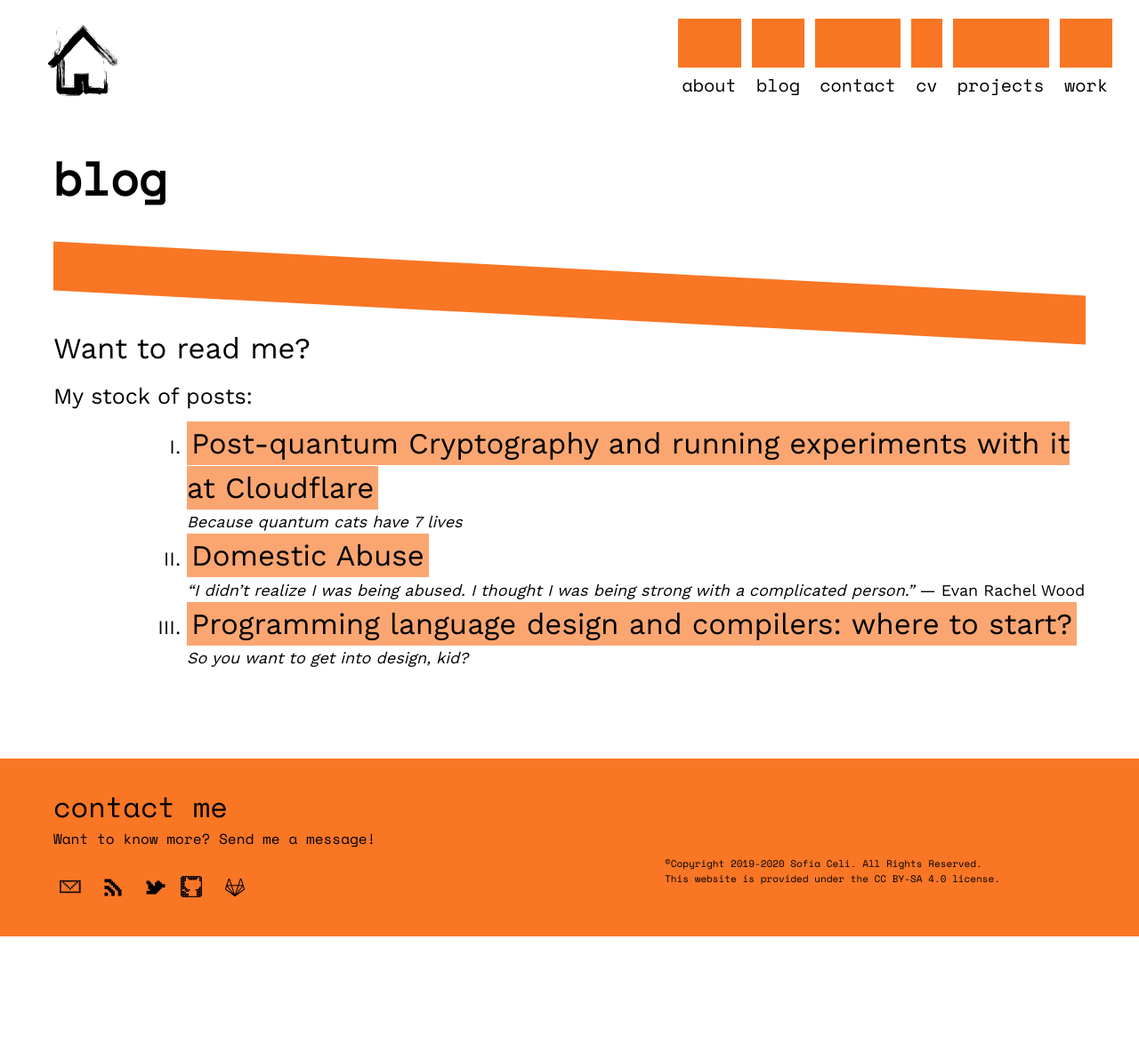
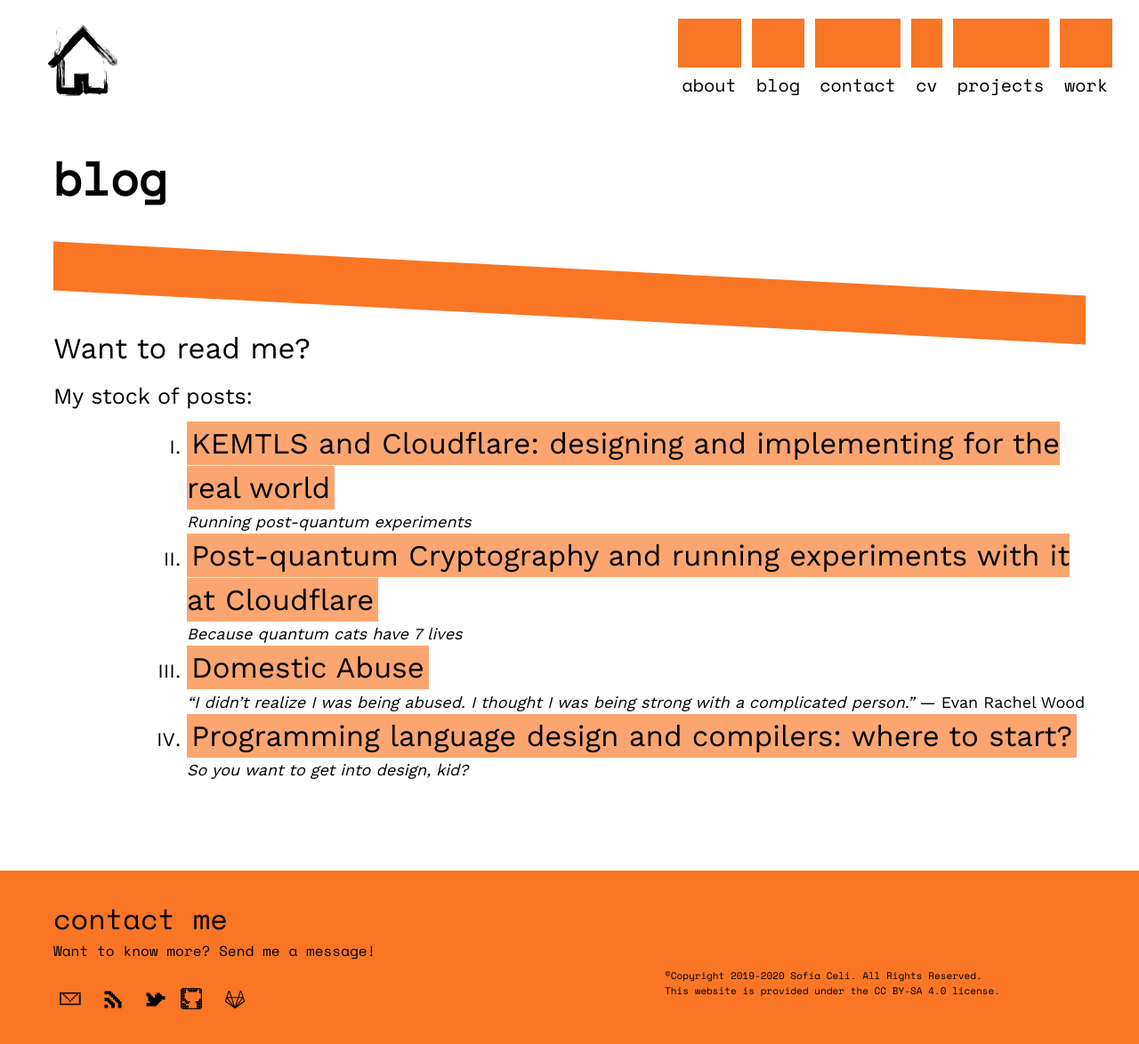
Before and after one commit to claucece/claucece.github.io, a Jekyll site: the page built from blog.html, in a window 1280 px wide and 1179 px high. Shown: the top 1174 px of the window at 89% size. Built offline with Jekyll 4.4.1, drawn with Linux system fonts in a browser that asks for light colours; some of the changed lines change nothing that is shown.

Commit message:
Add new post

```diff
--- /dev/null
+++ b/_posts/2021-01-10-cf-kemtls.md
@@ -0,0 +1,248 @@
+---
+layout: post
+author: Sofía Celi
+title:  "KEMTLS and Cloudflare: designing and implementing for the real world"
+---
+*Running post-quantum experiments*
+
+Fundamentally, the Transport Layer Security protocol (TLS), which secures most
+of the Internet connections, has mainly been a key exchange authenticated by
+digital signatures. Even though it has undergone major changes since 1994, when
+SSL 1.0 was introduced by Netscape, it’s main mechanism has remained the same.
+The key exchange that is used was first based on RSA and later on (elliptic
+curve) Diffie-Hellman. The signatures used for authentication have almost always
+been RSA-based, though in recent years other kinds of signatures have been
+adopted, mainly ECDSA and Ed25519. This recent change to elliptic curve
+cryptography at both at a key exchange and signature level has resulted in
+considerable speed and bandwidth benefits in comparison to classic
+Diffie-Hellman and RSA.
+
+TLS is the main protocol that protects the connections we use everyday. It is
+everywhere: it is used when we buy products online, when we register for a
+newsletter or when we access any kind of website. But, with the imminent
+threat of [the arrival of quantum computers](https://blog.cloudflare.com/securing-the-post-quantum-world/)
+(a threat that seems to be getting closer and closer), we need to reconsider
+again the future of TLS. [A wide-scale post-quantum experiment](https://blog.cloudflare.com/the-tls-post-quantum-experiment/)
+was carried out by Cloudflare and Google: two post-quantum key exchanges were
+integrated into Cloudflare's TLS stack and deployed at their edge servers and in
+Chrome Canary clients. The goal of that experiment was to evaluate the
+performance and feasibility of deployment of two post-quantum key exchanges in
+TLS.
+
+Similar experiments have been proposed for introducing post-quantum algorithms
+into the TLS handshake itself. But, they all seem infeasible to be introduced at
+authentication by signature and key exchange levels as, unfortunately,
+post-quantum cryptographic primitives are bigger, or slower (or both) than
+their predecessors. The proposed algorithms under consideration in
+the [NIST post-quantum standardization process](https://csrc.nist.gov/Projects/post-quantum-cryptography/round-3-submissions)
+use larger mathematical objects than what is used for elliptic curves,
+traditional Diffie-Hellman or RSA. As a result, the size of public keys,
+signatures and key exchange material is much bigger than those from elliptic
+curves, Diffie-Hellman or RSA.
+
+How can we solve this problem? How can we use post-quantum algorithms as part
+of the TLS handshake without making the material too big to be transmitted? In
+this blogpost, we will introduce a new mechanism for making this happen, explain
+how it can be integrated into the TLS 1.3 handshake and talk about
+implementation details. The key observation in this mechanism is that, while
+post-quantum algorithms have bigger communication size than their predecessors,
+post-quantum key exchanges have somewhat smaller sizes than post-quantum
+signatures, so we can try to replace key exchanges with signatures in some
+places to save space. We will only focus on the TLS 1.3 handshake as it is the
+TLS version that should be currently used.
+
+## The past experiments: making the traditional TLS 1.3 handshake post-quantum
+
+[TLS 1.3](https://tools.ietf.org/html/rfc8446) was introduced in August 2018
+with many security and performance improvements (notably, having only one
+round-trip to complete the handshake). But TLS 1.3 is designed for a world with
+classical computers, and some of its functionalities will be broken by quantum
+computers when they arrive.
+
+The primary goals of TLS 1.3 are to provide authentication (the server side of
+the channel is always authenticated, the client side is optionally
+authenticated), confidentiality and integrity by using a handshake protocol and
+a record protocol. The handshake protocol, the one of interest for us today,
+establishes the cryptographic parameters for securing and authenticating a
+connection. It can be thought of as of having three main phases, as defined in
+[RFC8446](https://tools.ietf.org/html/rfc8446):
+
+* The **Parameter Negotiation** phase (referred to as ‘Server Parameters’ in
+  RFC8446), which establishes some handshake parameters (whether the client is
+  authenticated, application-layer protocol support, etc).
+
+* The **Key Exchange** phase, which establishes shared keying material and
+  selects the cryptographic parameters to be used. Everything after this phase
+  will be encrypted.
+
+* The **Authentication** phase, which authenticates the server (and, optionally,
+  the client) and provides key confirmation and handshake integrity.
+
+<br>
+The main idea of past experiments that introduced post-quantum algorithms into
+the handshake of TLS 1.3 was to use them in place of classical algorithms by
+advertising them as part of the [supported groups](https://tools.ietf.org/html/rfc8446#section-4.2.7)
+(an extension used by the client to indicate which named groups -Elliptic Curve
+Groups, Finite Field Groups- it supports for key exchange)
+and [key share](https://tools.ietf.org/html/rfc8446#section-4.2.8) (an extension
+which contains the endpoint’s cryptographic parameters) extensions, and, therefore,
+establishing with them the negotiated connection parameters. Key encapsulation
+mechanisms (KEMs) are an abstraction of the basic key exchange primitive and
+were used to generate the shared secrets. In the case of using a [pre-shared key](https://tools.ietf.org/html/rfc8446#section-4.2.11),
+its symmetric algorithms can be easily replaced by post-quantum KEMs, as well;
+and, in the case of password-authenticated TLS, there has been some
+[proposed ideas](https://eprint.iacr.org/2017/1192.pdf) on how to use
+post-quantum algorithms with them.
+
+<br>
+<br>
+<br>
+<img src="/images/tls.png" alt="TLS and PQKEMs" style="display: block; margin-right: auto; margin-left:auto;" />
+<br>
+
+Most of the above ideas only provide what is often defined as ‘transitional
+security’, as its main focus is providing quantum-resistant confidentiality,
+but do not take into account quantum-resistant authentication. The idea of
+using post-quantum signatures for TLS authentication is possible, but the sizes
+of post-quantum signatures are larger than traditional ones. Furthermore, it is
+worth noting that using [post-quantum signatures is much heavier than using
+post-quantum KEMs](https://csrc.nist.gov/Presentations/2019/the-2nd-round-of-the-nist-pqc-standardization-proc).
+
+We can estimate the impact of such a replacement on network traffic by simply
+looking at the sum of the cryptographic objects that are transmitted during the
+handshake. In a typical TLS 1.3 handshake using elliptic curve X25519 and
+RSA-2048, such a handshake would transmit 1376 bytes corresponding to: the
+public keys for key exchange, the certificate, the signature of the handshake,
+and the certificate chain. If we were to replace X25519 by the post-quantum
+KEM [Kyber512](https://pq-crystals.org/kyber/) and RSA by the post-quantum
+signature [Dilithium II](https://pq-crystals.org/dilithium/), two of the more
+efficient proposals, the size of the transmitted data would increase to 10036
+bytes. This increase is mostly due to the size of the post-quantum signature
+algorithm.
+
+The question then is: how can we achieve full post-quantum security and create a
+handshake that is efficient to be used?
+
+# A more efficient proposal: KEMTLS
+
+There is a long history of other mechanisms, besides signatures, being used for
+authentication. Modern protocols, such as the Signal protocol, the Noise
+framework or WireGuard, rely on key exchange mechanisms for authentication, which
+are somewhat unsuitable for the TLS 1.3 case as they expect the long-term key
+material to be known in advance by the interested parties.
+
+The [OPTLS proposal](https://eprint.iacr.org/2015/978.pdf) by Krawczyk and Wee
+gives authentication for the TLS handshake without signatures by using a
+non-interactive key exchange (NIKE). However, the only somewhat efficient
+construction for a post-quantum NIKE is CSIDH, the security of which is the
+subject of ongoing debate. But, we can build on this idea by using KEMs for
+authentication. KEMTLS, the current proposed experiment, replaces the handshake
+signature by a post-quantum KEM key exchange. It was designed and introduced
+by Peter Schwabe, Douglas Stebila and Thom Wiggers in the
+publication [‘Post-Quantum TLS Without Handshake Signatures’](https://thomwiggers.nl/publication/kemtls/kemtls.pdf).
+
+KEMTLS, therefore, gives the same goals as TLS 1.3 (authentication,
+confidentiality and integrity) in the face of quantum computers for both clients
+and servers. One small difference compared to TLS 1.3 is that KEMTLS only allows
+to send application data since the second client-to-server TLS message flow
+(TLS 1.3 allows the server to send encrypted and authentication application data
+in its first response message).
+
+Intuitively, the handshake signature in TLS 1.3 proves possession of the private
+key corresponding to the public key certified in the TLS 1.3 server certificate.
+For these signature schemes, this is the straightforward way to prove
+possession; but it’s also possible to make such proof through key exchanges. By
+carefully considering the key derivation sequence, only the server holding the
+private key that corresponds to the certified public key can decrypt any
+messages sent by the client to the server. Therefore, implicit authentication
+is fulfilled. It is worth noting that KEMTLS still relies on signatures by
+certificate authorities to authenticate the long-term KEM keys.
+
+As said, KEMTLS’ application data transmitted during the handshake is implicitly,
+rather than explicitly authenticated (as in TLS 1.3), and has slightly weaker
+downgrade resilience and forward secrecy; but full downgrade resilience and
+forward secrecy is achieved once the KEMTLS handshake completes.
+
+<br>
+<br>
+<br>
+<div class="post-box">
+  <img src="/images/traditional_tls.png" alt="TLS 1.3 Handshake" style="display: block; margin-right: auto; margin-left:auto; height:700px;" />
+  <img src="/images/pq_tls.png" alt="KEMTLS Handshake" style="display: block; margin-right: auto; margin-left:auto; height:600px;" />
+</div>
+<p style="font-size: 18px; text-align: right; margin-right: 50px;">Comparison of both handshakes: Classic TLS 1.3 one (left), KEMTLS one (right)</p>
+<br>
+
+By replacing the handshake signature by a KEM key exchange, we reduce the size
+of the data transmitted in the example handshake using Kyber512 and Dilithium II
+to 8344 bytes, a significant reduction. Even for algorithms, such the
+NTRU-assumption based KEM NTRU and signature algorithm Falcon, that have a
+less-pronounced size gap, we still reduce bytes. KEM operations are typically
+computationally much lighter than signing operations as well, which makes the
+reduction even more significant.
+
+KEMTLS was presented at ACM CCS 2020. You can read more about its details in
+the [paper](https://thomwiggers.nl/publication/kemtls/kemtls.pdf). It was
+initially implemented in the [RustTLS library](https://github.com/thomwiggers/kemtls-experiment) by
+Thom Wiggers using optimized C/assembly implementations of the post-quantum
+algorithms provided by the [PQClean](https://github.com/PQClean/PQClean) and
+[Open Quantum Safe](https://openquantumsafe.org/) projects.
+
+## Cloudflare and KEMTLS: the implementation
+
+As part of our effort to show that TLS can be completely post-quantum safe, we
+implemented the full KEMTLS handshake over the Golang’s TLS 1.3 suite. The
+implementation was done in several steps:
+
+* We first needed to clone our own version of Golang, so we could add different
+  post-quantum algorithms to it. You can find our own version [here](https://github.com/cloudflare/go/).
+  This code gets constantly updated with every release of Golang, following [these steps](https://github.com/cloudflare/go/wiki/Starting-out).
+* We needed to implement post-quantum algorithms in Golang, which we did on our
+  own cryptographic library [CIRCL](https://github.com/cloudflare/circl/tree/master/kem).
+* As we cannot force Certificate Authorities to use certificates with long-term
+  post-quantum KEM keys, we decided to use [Delegated Credentials](https://blog.cloudflare.com/keyless-delegation/).
+  A delegated credential is a short-lasting key that the certificate’s owner has
+  delegated for use in TLS 1.3. Therefore, they can be used for having
+  post-quantum KEM keys. See its implementation in our Golang code [here](https://github.com/cloudflare/go/tree/cf-delegated-credentials).
+* We implemented mutual auth (client and server authentication) KEMTLS by using
+  Delegated Credentials for the authentication process. See its implementation
+  in our Golang code [here](https://github.com/cloudflare/go/tree/cf-pq-kemtls).
+  You can also check this [test](https://github.com/cloudflare/go/blob/cf-pq-kemtls/src/crypto/tls/delegated_credentials_test.go#L774)
+  for an overview of how it works.
+
+<br>
+Implementing KEMTLS was a straightforward process, although it did require
+changes to the way Golang handles a TLS 1.3 handshake and how the key schedule
+works.
+
+A “regular” TLS 1.3 handshake in Golang (from the server perspective) looks like
+this:
+
+<br>
+<br>
+<img src="/images/golang_tls.png" alt="Implemented Golang TLS 1.3 Handshake" style="display: block; margin-right: auto; margin-left:auto; height:600px;" />
+
+We had to interrupt at the point that the server sends the Certificate
+(`sendServerCertificate()`) in order to send the KEMTLS specific messages. In
+the same way, we had to add the appropriate KEM TLS messages to the client’s
+handshake. And, as we did not want to change so much the way Golang handles
+TLS 1.3, we only added one new constant to the configuration that can be used
+by a server in order to ask for the Client’s Certificate (the constant
+is `serverConfig.ClientAuth = RequestClientKEMCert`).
+
+The implementation is easy to work with: if a delegated credential or a
+certificate has a public key of a supported post-quantum KEM algorithms, the
+handshake will proceed with KEMTLS. If the server requests for a Client KEMTLS
+Certificate, the handshake will invoke client KEMTLS authentication.
+
+## Running the Experiment
+
+So, what is next? What is next is to take the code we have produce and run it
+in the actual Cloudflare infrastructure to measure how efficient it works.
+
+## Thanks
+
+Many thanks to everyone involved in the project: Chris Wood,
+Armando Faz-Hernández, Thom Wiggers, Bas Westerbaan, Peter Wu, Peter Schwabe,
+Goutam Tamvada, Douglas Stebila, Thibault Meunier, and the whole Cloudflare
+cryptography team.
--- a/_sass/_layout.scss
+++ b/_sass/_layout.scss
@@ -399,3 +399,7 @@
 .disclaimer {
     font-size: 16px;
 }
+
+.post-box {
+    display: flex;
+}
```
Also changed, not shown: images/golang_tls.png (added), images/pq_tls.png (added), images/tls.png (added), images/traditional_tls.png (added).
